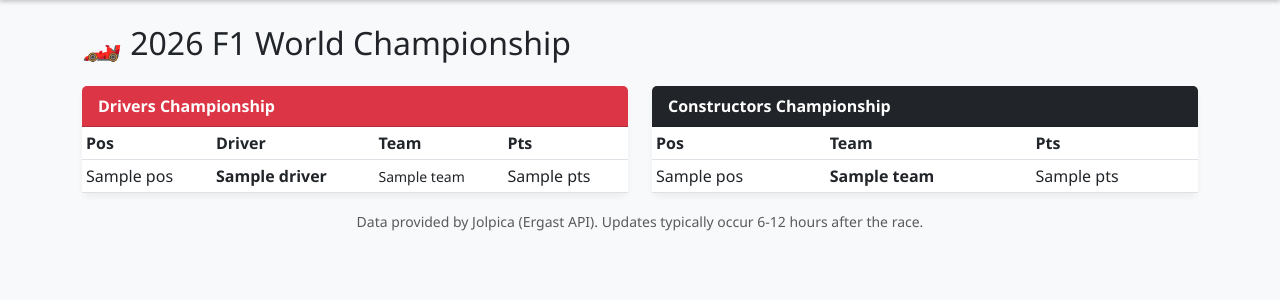
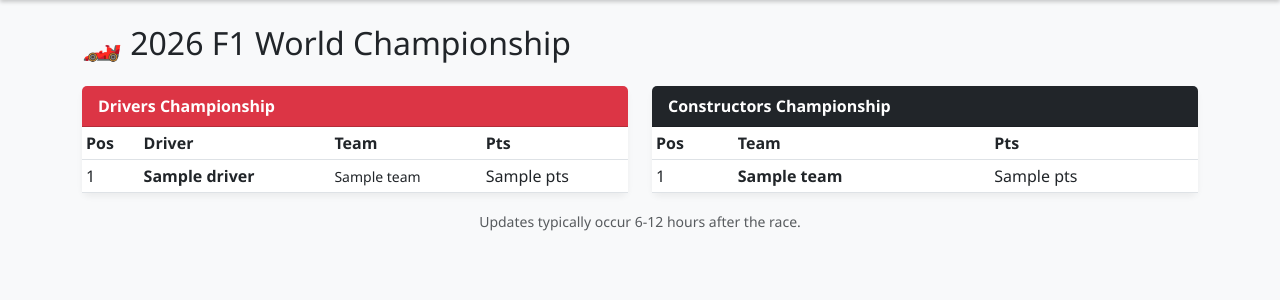
Before and after one commit to clarkey1993/f1-fantasy-2026, a Flask app: template templates/standings.html in a window 1280 px wide. Shown: the part 56-356 px from the top of the page. Run offline with Flask 3, Linux system fonts and the light colour scheme; the template is opened without the code that fills it: most values are stand-ins (such as "Sample title", 1, 10 or a date in 2020).

Commit message:
Update standings.html

```diff
--- a/templates/standings.html
+++ b/templates/standings.html
@@ -14,7 +14,7 @@
                 <tbody>
                     {% for d in drivers %}
                     <tr>
-                        <td>{{ d.pos }}</td>
+                        <td>{{ loop.index }}</td>
                         <td class="fw-bold">{{ d.name }}</td>
                         <td><small>{{ d.team }}</small></td>
                         <td>{{ d.pts }}</td>
@@ -35,7 +35,7 @@
                 <tbody>
                     {% for c in constructors %}
                     <tr>
-                        <td>{{ c.pos }}</td>
+                        <td>{{ loop.index }}</td>
                         <td class="fw-bold">{{ c.team }}</td>
                         <td>{{ c.pts }}</td>
                     </tr>
@@ -45,7 +45,7 @@
         </div>
     </div>
     <div class="col-12 mt-3 text-center text-muted">
-        <small>Data provided by Jolpica (Ergast API). Updates typically occur 6-12 hours after the race.</small>
+        <small>Updates typically occur 6-12 hours after the race.</small>
     </div>
 </div>
 {% endblock %}
```
